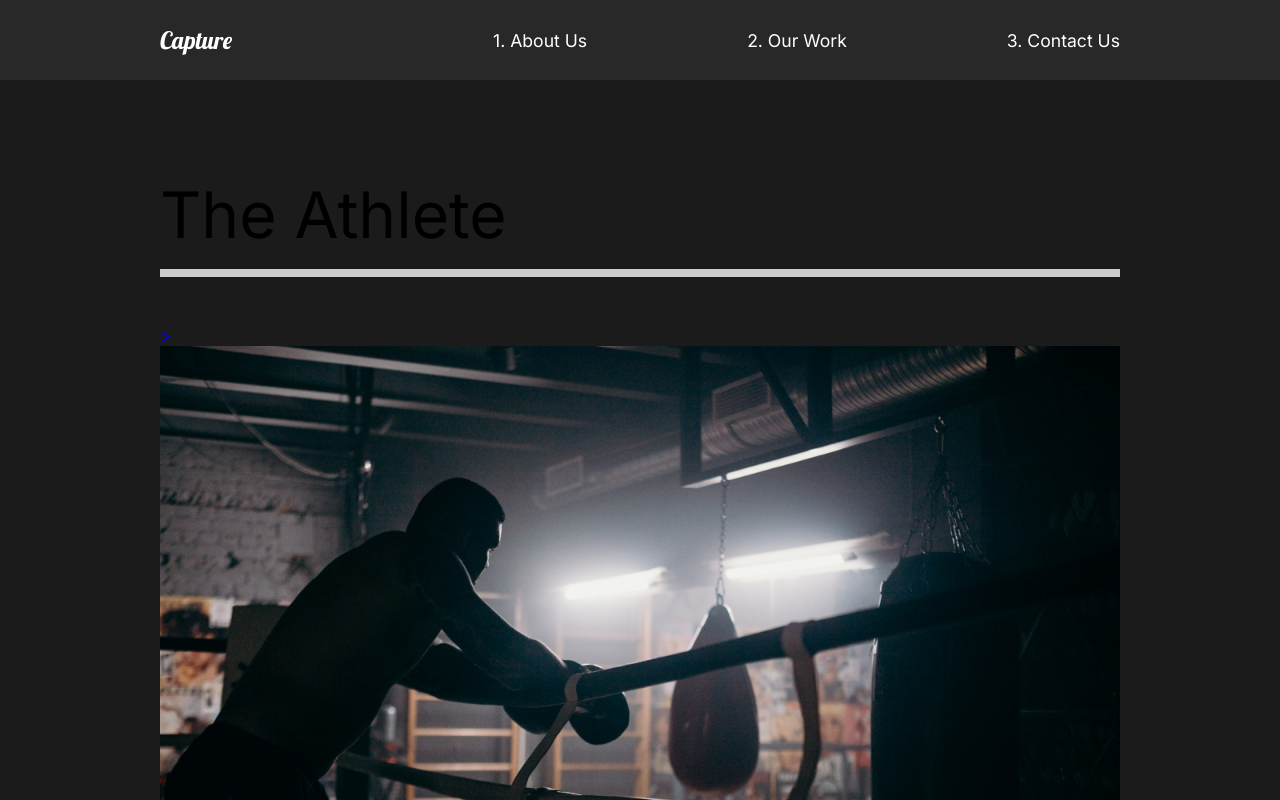
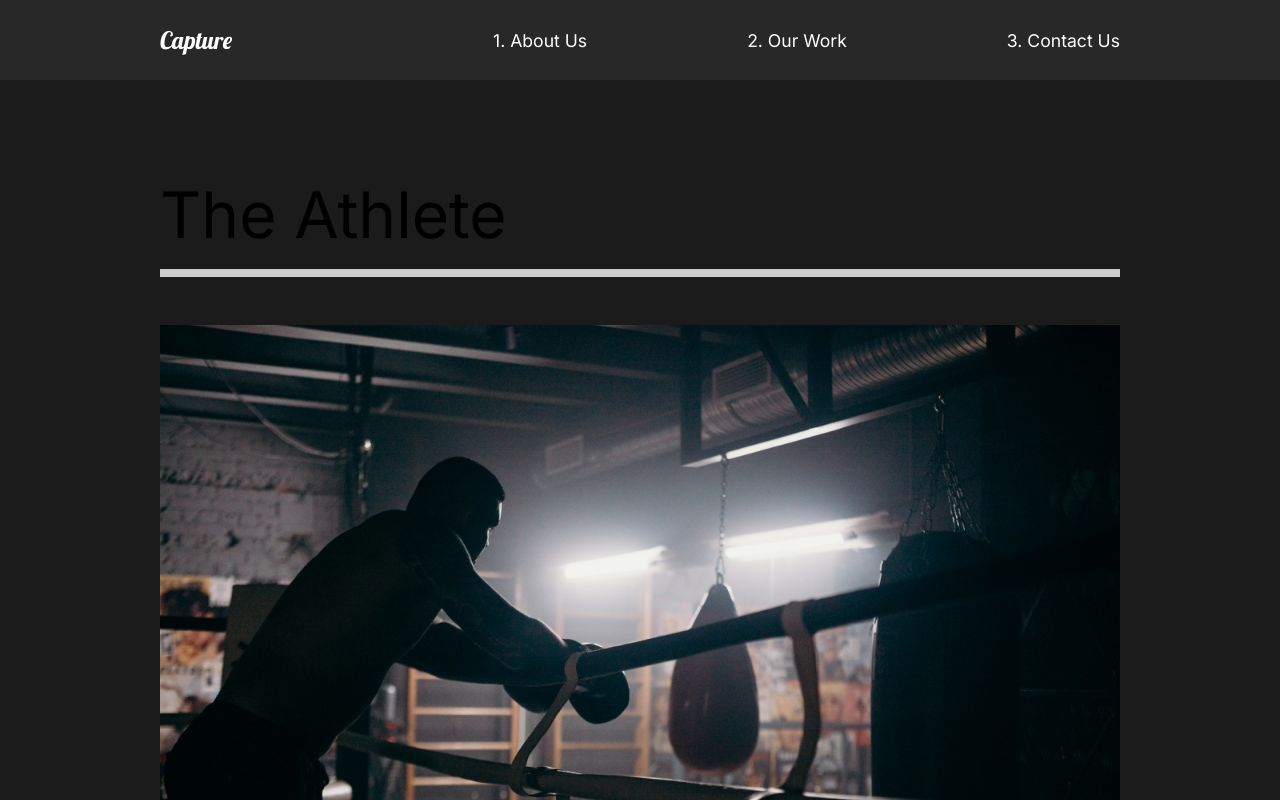
Before and after one commit to dan-jel/react-portfolio, a React (Create React App) app: page /work in a window 1280 px wide. Shown: the top 800 px of the page. Built offline with nearby package versions, Linux system fonts and the light colour scheme.

Commit message:
page transitions

```diff
--- a/src/App.js
+++ b/src/App.js
@@ -4,15 +4,19 @@
 import Nav from "./components/Nav";
 import ContactUs from "./pages/ContactUs";
 import OurWork from "./pages/OurWork";
-import { Switch, Route } from "react-router-dom";
+import { Switch, Route, useLocation } from "react-router-dom";
 import MovieDetail from "./pages/MovieDetail";
 
+import { AnimatePresence } from "framer-motion";
+
 function App() {
+  const location = useLocation();
   return (
     <div className="App">
       <GlobalStyle />
       <Nav />
-      <Switch>
+      <AnimatePresence exitBeforeEnter>
+        <Switch location={location} key={location.pathname}>
           <Route path="/" exact>
             <AboutUs />
           </Route>
@@ -26,6 +30,7 @@
             <ContactUs />
           </Route>
         </Switch>
+      </AnimatePresence>
     </div>
   );
 }
--- /dev/null
+++ b/src/animation.js
@@ -0,0 +1,17 @@
+export const pageAnimation = {
+  hidden: {
+    opacity: 0,
+    y: 300,
+  },
+  show: {
+    opacity: 1,
+    y: 0,
+    transition: {
+      duration: 1,
+    },
+  },
+  exit: {
+    opacity: 0,
+    y: 300,
+  },
+};
--- a/src/components/AboutSection.js
+++ b/src/components/AboutSection.js
@@ -1,24 +1,25 @@
 import React from "react";
 import home1 from "../img/home1.png";
 import { About, Description, Image, Hide } from "../styles";
+import { motion } from "framer-motion";
 
 const AboutSection = () => {
   return (
     <About>
       <Description>
-        <div className="title">
+        <motion.div>
           <Hide>
-            <h2>We work to make</h2>
+            <motion.h2>We work to make</motion.h2>
           </Hide>
           <Hide>
-            <h2>
+            <motion.h2>
               your <span>dreams</span> come
-            </h2>
+            </motion.h2>
           </Hide>
           <Hide>
-            <h2>true.</h2>
+            <motion.h2>true.</motion.h2>
           </Hide>
-        </div>
+        </motion.div>
         <p>
           Contact us for any photography or videography ideas that you have. We
           have professionals with amazing skills.
--- a/src/pages/AboutUs.js
+++ b/src/pages/AboutUs.js
@@ -2,14 +2,21 @@
 import AboutSection from "../components/AboutSection";
 import ServicesSection from "../components/ServicesSection";
 import FaqSection from "../components/FaqSection";
+import { motion } from "framer-motion";
+import { pageAnimation } from "../animation";
 
 const AboutUs = () => {
   return (
-    <>
+    <motion.div
+      variants={pageAnimation}
+      initial="hidden"
+      animate="show"
+      exit="exit"
+    >
       <AboutSection />
       <ServicesSection />
       <FaqSection />
-    </>
+    </motion.div>
   );
 };
 
--- a/src/pages/ContactUs.js
+++ b/src/pages/ContactUs.js
@@ -1,10 +1,18 @@
 import React from "react";
+
+import { motion } from "framer-motion";
+import { pageAnimation } from "../animation";
 
 const ContactUs = () => {
   return (
-    <div>
+    <motion.div
+      variants={pageAnimation}
+      initial="hidden"
+      animate="show"
+      exit="exit"
+    >
       <h1>Contact Us</h1>
-    </div>
+    </motion.div>
   );
 };
 
--- a/src/pages/MovieDetail.js
+++ b/src/pages/MovieDetail.js
@@ -2,6 +2,9 @@
 import styled from "styled-components";
 import { useHistory } from "react-router-dom";
 import { MovieState } from "../movieState";
+
+import { motion } from "framer-motion";
+import { pageAnimation } from "../animation";
 
 const MovieDetail = () => {
   const history = useHistory();
@@ -17,7 +20,12 @@
   return (
     <>
       {movie && (
-        <Details>
+        <Details
+          variants={pageAnimation}
+          initial="hidden"
+          animate="show"
+          exit="exit"
+        >
           <Headline>
             <h2>{movie.title}</h2>
             <img src={movie.mainImg} alt="movie" />
@@ -49,7 +57,7 @@
   }
 `;
 
-const Details = styled.div`
+const Details = styled(motion.div)`
   color: white;
 `;
 
--- a/src/pages/OurWork.js
+++ b/src/pages/OurWork.js
@@ -6,14 +6,16 @@
 import theracer from "../img/theracer-small.png";
 import goodtimes from "../img/goodtimes-small.png";
 
+import { motion } from "framer-motion";
+import { pageAnimation } from "../animation";
+
 const OurWork = () => {
   return (
-    <Work>
+    <Work variants={pageAnimation} initial="hidden" animate="show" exit="exit">
       <Movie>
         <h2>The Athlete</h2>
         <div className="line"></div>
         <Link to="/work/the-athlete">
-          >
           <img src={athlete} alt="athlete" />
         </Link>
       </Movie>
@@ -35,7 +37,7 @@
   );
 };
 
-const Work = styled.div`
+const Work = styled(motion.div)`
   min-height: 100vh;
   overflow: hidden;
   padding: 5rem 10rem;
```
Lines whose indentation alone changed are shown as unchanged.
